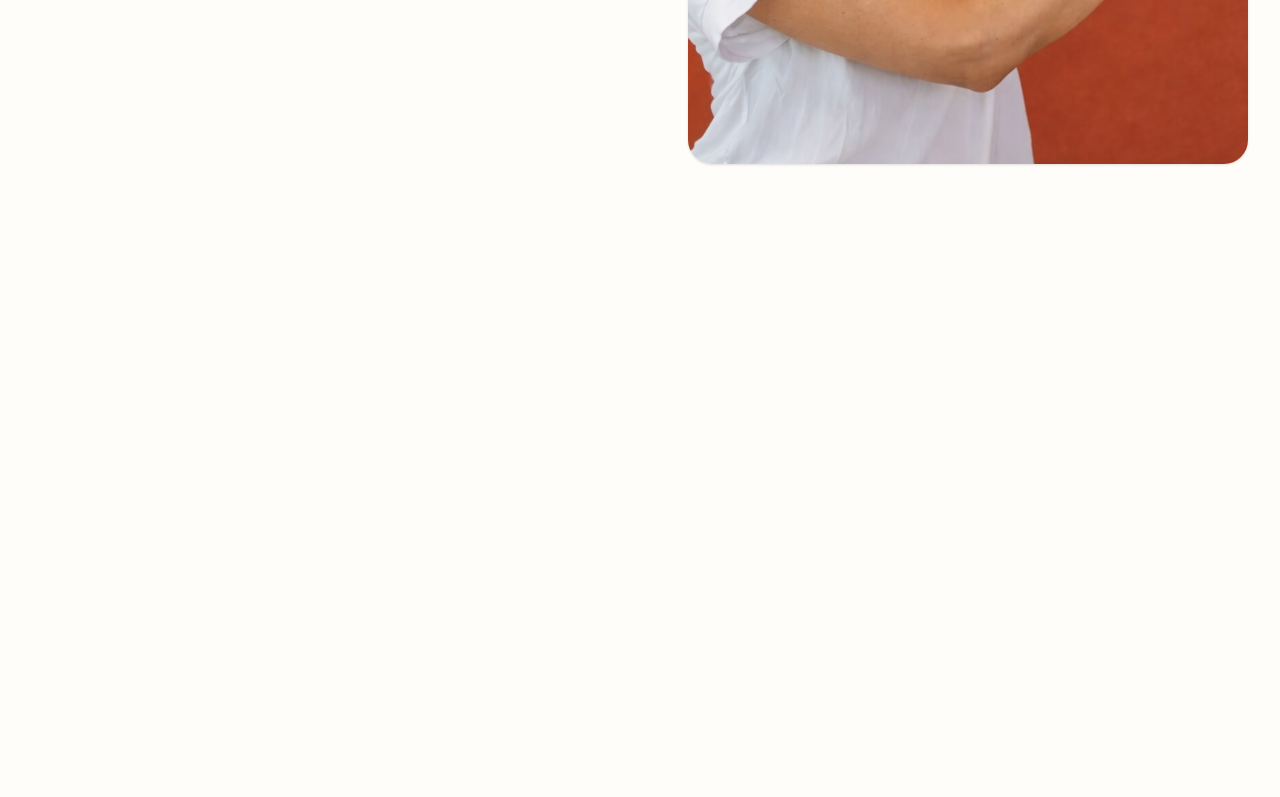
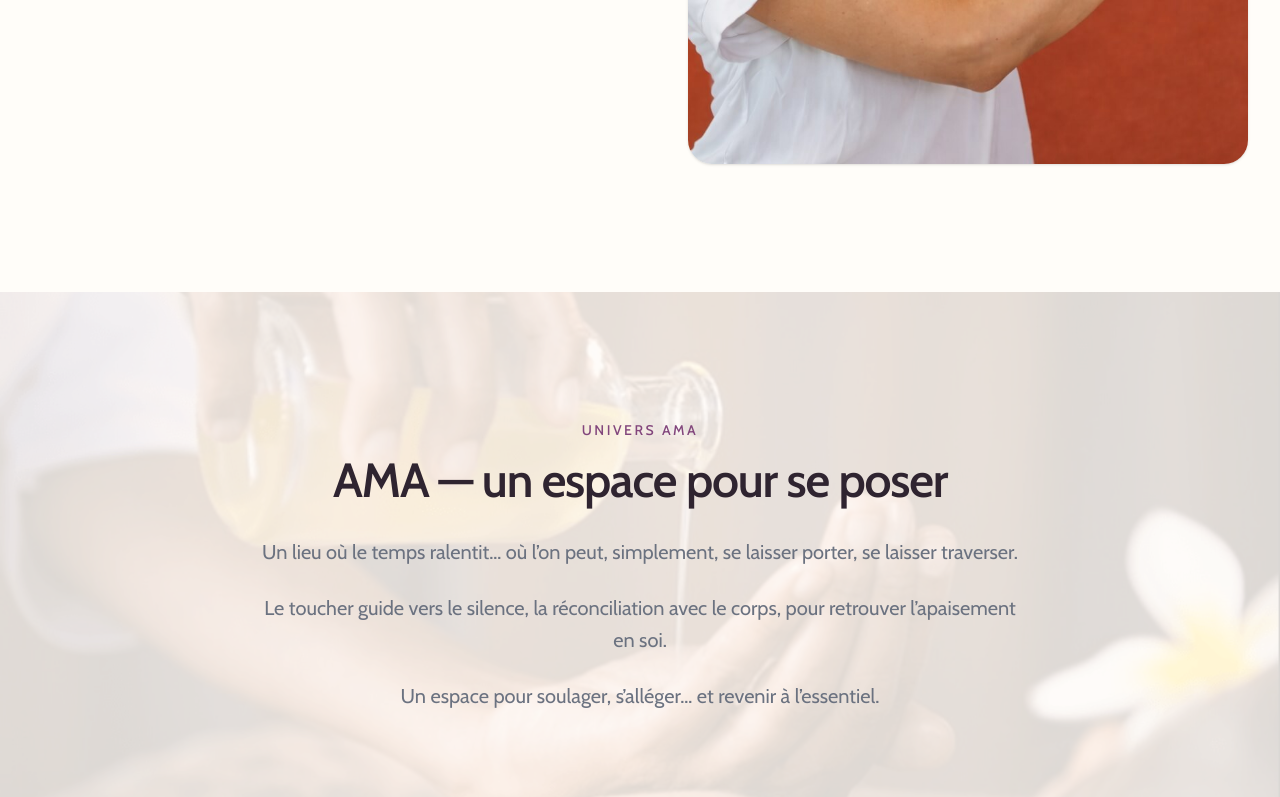
Before and after one commit to sgautier-dev/amamassageyoga, a Next.js app: page / in a window 1280 px wide. Shown: the part 4454-5251 px from the top of the page. Before the commit the page ends 4746 px from the top, so only its background shows below. Built offline with nearby package versions, Linux system fonts and the light colour scheme.

Commit message:
added universe

```diff
--- a/src/app/page.tsx
+++ b/src/app/page.tsx
@@ -4,6 +4,7 @@ import FeaturedService from "@/components/FeaturedService"
 import Header from "@/components/Header"
 import Hero from "@/components/Hero"
 import Services from "@/components/Services"
+import Universe from "@/components/Universe"
 
 export default function HomePage() {
 	return (
@@ -14,6 +15,7 @@ export default function HomePage() {
 			<FeaturedService />
 			<Services/>
 			<About/>
+			<Universe/>
 		</main>
 	)
 }
--- a/src/components/About.tsx
+++ b/src/components/About.tsx
@@ -5,7 +5,7 @@ import aboutMainImg from "@/images/about-main.jpg"
 export default function About() {
 	return (
 		<section
-			id="apropos"
+			id="about"
 			aria-labelledby="about-heading"
 			className="overflow-hidden py-24 sm:py-32"
 		>
--- a/src/components/FeaturedService.tsx
+++ b/src/components/FeaturedService.tsx
@@ -22,7 +22,7 @@ const testimonials = [
 export default function FeaturedService() {
 	return (
 		<section
-			id="soins"
+			id="featured"
 			aria-labelledby="featured-heading"
 			className="relative py-24 sm:py-32"
 		>
--- a/src/components/Header.tsx
+++ b/src/components/Header.tsx
@@ -7,8 +7,8 @@ import { Dialog, DialogPanel } from "@headlessui/react"
 import { Bars3Icon, XMarkIcon } from "@heroicons/react/24/outline"
 
 const navigation = [
-	{ name: "Soins", href: "#soins" },
-	{ name: "À propos", href: "#apropos" },
+	{ name: "Soins", href: "#services" },
+	{ name: "À propos", href: "#about" },
 	{ name: "Contact", href: "#contact" },
 ]
 
--- a/src/components/Services.tsx
+++ b/src/components/Services.tsx
@@ -43,7 +43,7 @@ export default function Services() {
 						sizes="(min-width: 1024px) 33vw, 0vw"
 						className="object-cover opacity-20"
 					/>
-					<div className="absolute inset-0 bg-linear-to-l from-transparent via-background/70 to-background" />
+					<div className="absolute inset-0 bg-background/40" />
 				</div>
 			</div>
 
--- a/src/components/Universe.tsx
+++ b/src/components/Universe.tsx
@@ -6,7 +6,7 @@ export default function Universe() {
 	return (
 		<section
 			aria-labelledby="universe-heading"
-			className="relative overflow-hidden py-24 sm:py-32"
+			className="relative isolate overflow-hidden px-6 py-24 sm:py-32 lg:px-8"
 		>
 			<div className="absolute inset-0 -z-10">
 				<Image
@@ -14,12 +14,11 @@ export default function Universe() {
 					alt=""
 					fill
 					sizes="100vw"
-					className="object-cover opacity-8"
+					className="object-cover opacity-25"
 				/>
-				<div className="absolute inset-0 bg-background/92" />
+				<div className="absolute inset-0 bg-background/40" />
 			</div>
-
-			<div className="relative mx-auto max-w-4xl px-6 text-center lg:px-8">
+			<div className="mx-auto max-w-3xl text-center">
 				<p className="text-sm font-medium uppercase tracking-[0.18em] text-ama-purple">
 					Univers AMA
 				</p>
```
Also changed, not shown: src/images/universe.jpg.
